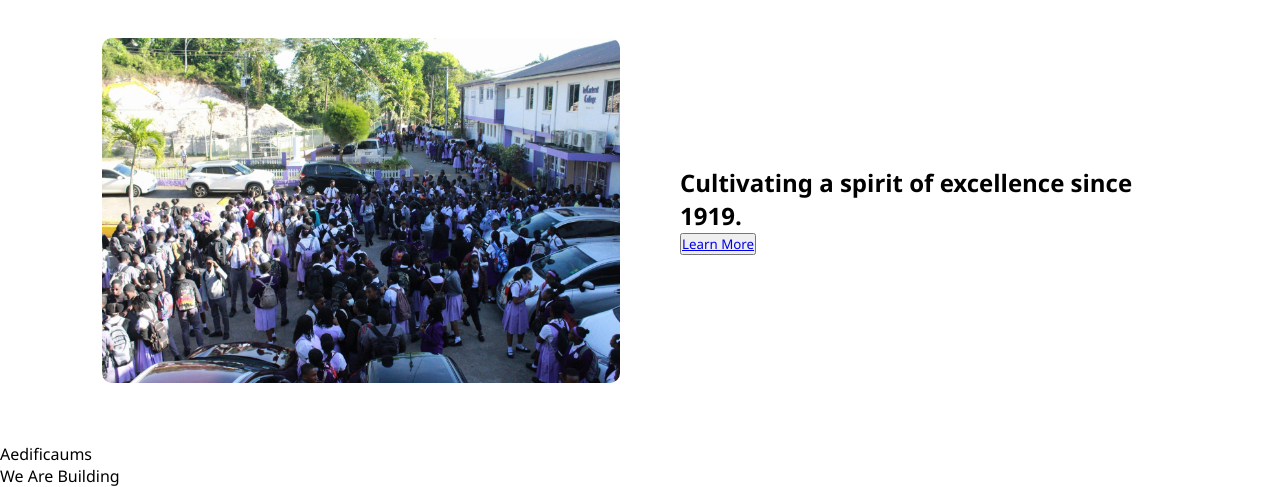
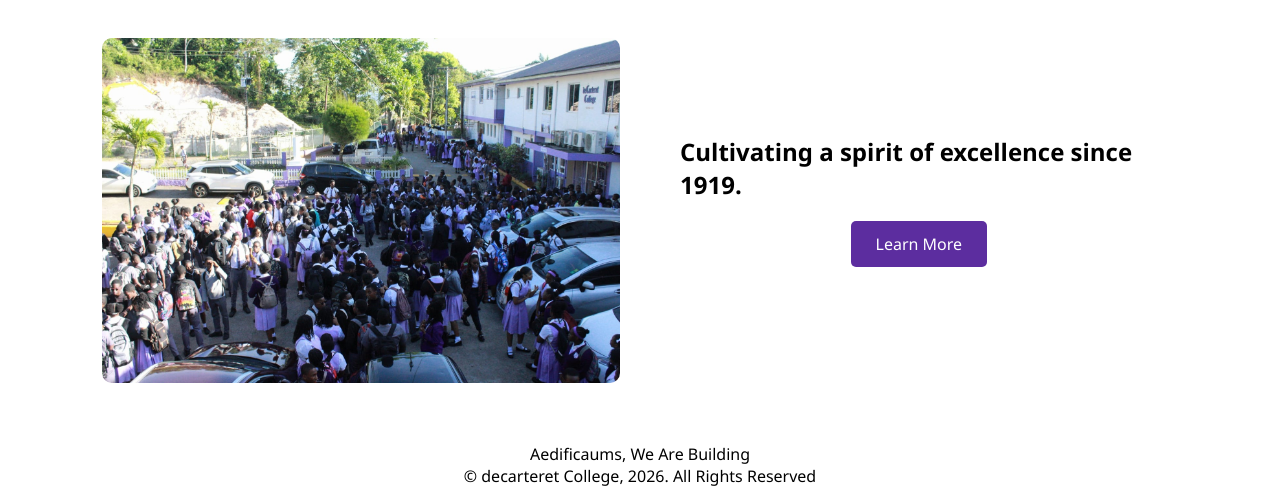
Before and after one commit to Jajuan-Brown-UTECH/Group-Project, a plain HTML site: page index.html in a window 1280 px wide. Shown: the part 1132-1619 px from the top of the page. Drawn offline with Linux system fonts and the light colour scheme; a web font is replaced by a local one.

Commit message:
Added more stuff

```diff
--- a/CSS/index.css
+++ b/CSS/index.css
@@ -147,3 +147,32 @@
 #img-container:hover .tooltip{
   opacity: 1;
 }
+
+button {
+    background-color: #5c2d9f;
+    color: white;
+    border: none;
+    padding: 12px 25px;
+    border-radius: 5px;
+    font-size: 16px;
+    text-align: center;
+    cursor: pointer;
+    display: block;
+    margin: 20px auto;
+}
+
+button:hover {
+    background-color: #48227d;
+}
+
+button a {
+    color: white;
+    text-decoration: none;
+}
+
+
+
+footer p{
+    font-family: var(--default-font);
+    text-align: center;
+}
--- a/index.html
+++ b/index.html
@@ -52,17 +52,12 @@
           <a href="HTML/about.html">Learn More</a>
         </button>
       </div>
-    </section>
+  </main>
 
-      <div>
-        <p>Aedificaums</p>
-        <p>We Are Building</p>
-      </div>
-
-    <section>
-
-    </section>
-  </main>
+  <footer>
+    <p>Aedificaums, We Are Building</p>
+    <p>© decarteret College, 2026. All Rights Reserved</p>
+  </footer>
 
   <script src="JS/initial.js"></script>
 </body>
```
Also changed, not shown: HTML/login.html (+0 -5 lines).
